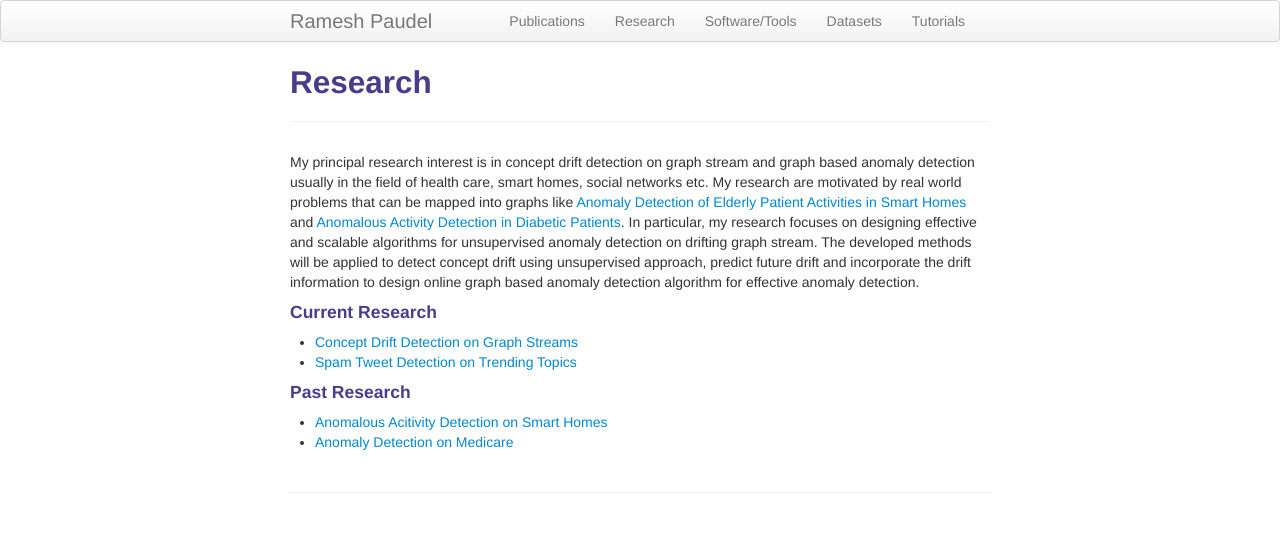
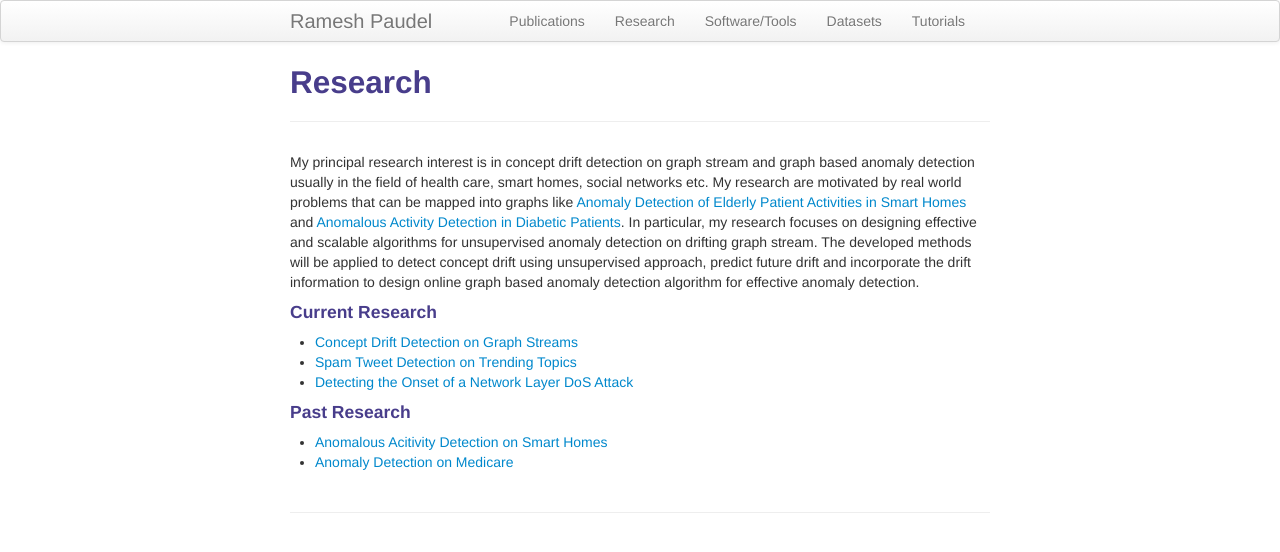
Before and after one commit to rpaudel42/rpaudel42.github.io, a Jekyll site: the page built from pages/research.md, in a window 1280 px wide. Shown: the top 552 px of the page. Built offline with Jekyll 4.4.1, drawn with Linux system fonts in a browser that asks for light colours.

Commit message:
Update research.md

```diff
--- a/pages/research.md
+++ b/pages/research.md
@@ -12,6 +12,7 @@ My principal research interest is in concept drift detection on graph stream and
 
 - [Concept Drift Detection on Graph Streams](/pages/graphstream.html)
 - [Spam Tweet Detection on Trending Topics](/pages/spamtweet.html)
+- [Detecting the Onset of a Network Layer DoS Attack](/pages/dosattack.html)
 
 
 #### Past Research
```
